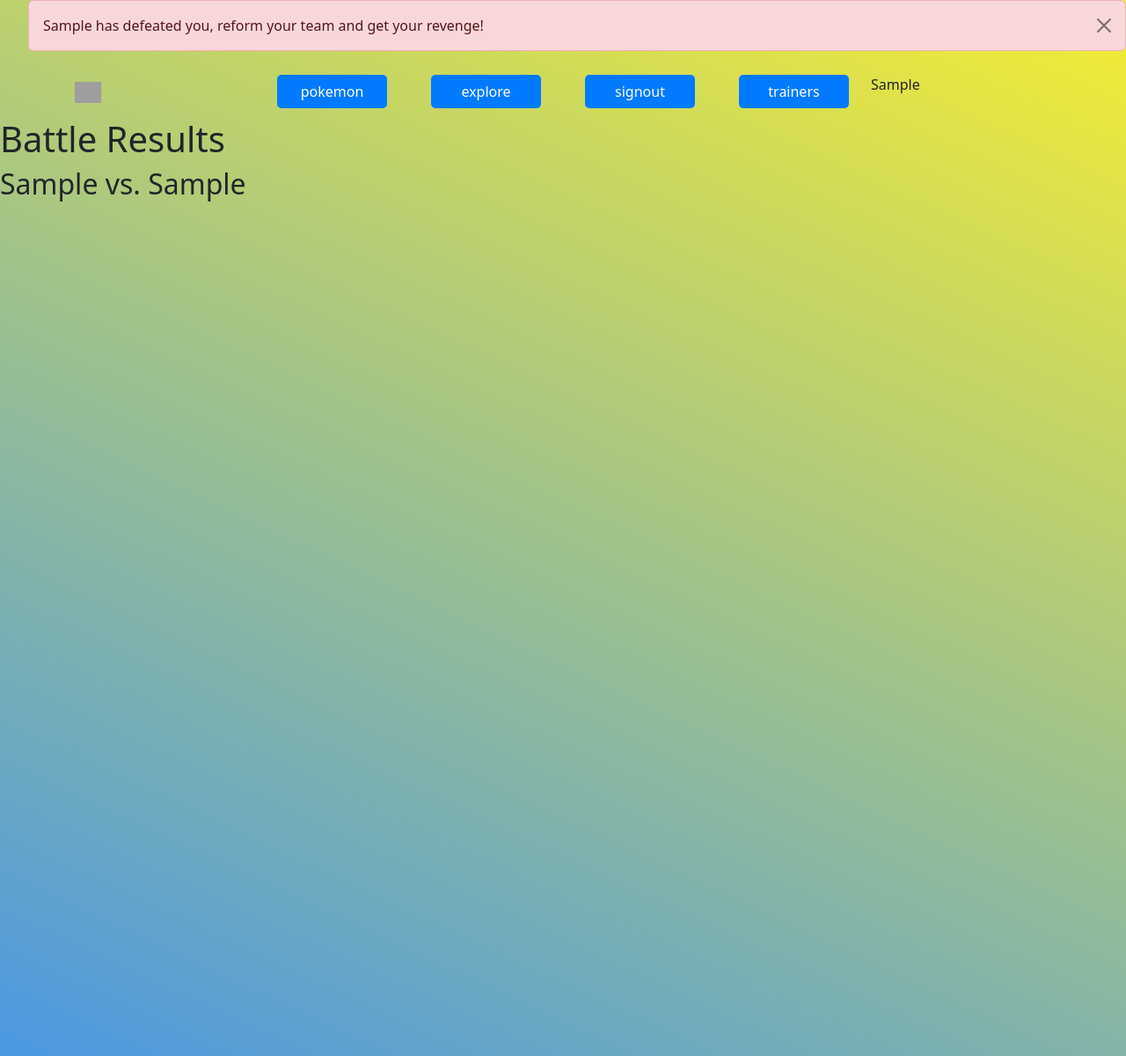
After one commit to JMandy96/Pokemon_App, a Flask app: page /battle/1/1 in a window 1280 px wide. The commit adds this page. Shown: the whole page at 88% size. Run offline with Flask 3, Linux system fonts and the light colour scheme; the visitor is signed in with stand-in values (Sample User, id 1); data that the repository does not hold is empty; grey boxes are pictures that could not be loaded.

Commit message:
'BATTLESBOI!!

```diff
--- /dev/null
+++ b/app/blueprints/main/main_templates/battle.html
@@ -0,0 +1,28 @@
+{% extends 'base.html' %}
+{% block title %} Battle Results {% endblock %}
+
+{% block content %}
+    {% include "includes/nav.html" %}
+
+    <h1>Battle Results</h1>
+    <h2>{{ user1.first_name }} vs. {{ user2.first_name }}</h2>
+
+    {% for pokemon1, pokemon2 in battle_results %}
+    <div class="battle">
+    <div class="team1">
+        <h3>{{ user1.first_name }}'s Pokémon:</h3>
+        <ul>
+            <li><img src="{{ pokemon1.sprite }}" alt="{{ pokemon1.name }}"></li>
+            <li>{{ pokemon1.name }} - Current Health: {{ pokemon1.current_hp }}</li>
+        </ul>
+    </div>
+    <div class="team2">
+        <h3>{{ user2.first_name }}'s Pokémon:</h3>
+        <ul>
+            <li><img src="{{ pokemon2.sprite }}" alt="{{ pokemon2.name }}"></li>
+            <li>{{ pokemon2.name }} - Current Health: {{ pokemon2.current_hp }}</li>
+        </ul>
+    </div>
+</div>
+    {% endfor %}
+{% endblock %}
--- a/app/blueprints/main/routes.py
+++ b/app/blueprints/main/routes.py
@@ -5,6 +5,7 @@ import requests
 from .forms import PokedexForm
 from flask_login import current_user, login_required
 from app.models import Pokemon, db, User
+import random
 
 
 @main.route('/pokedex/<int:user_id>', methods=['GET', 'POST'])
@@ -37,9 +38,10 @@ def catchpokemon(user_id):
                     name=pokemon_info[0]['pokemon_name'],
                     element=pokemon_info[0]['element'],
                     base_hp=pokemon_info[0]['base_hp'],
+                    current_hp=pokemon_info[0]['current_hp'],
                     base_defense=pokemon_info[0]['base_defense'],
                     base_attack=pokemon_info[0]['base_attack'],
-                    abilities=pokemon_info[0]['ability']
+                    abilities=pokemon_info[0]['abilities']
                     )
                     db.session.add(captured_pokemon)
                     current_user.partied_pokemon.append(captured_pokemon)
@@ -53,9 +55,10 @@ def catchpokemon(user_id):
                     name=pokemon_info[0]['pokemon_name'],
                     element=pokemon_info[0]['element'],
                     base_hp=pokemon_info[0]['base_hp'],
+                    current_hp=pokemon_info[0]['current_hp'],
                     base_defense=pokemon_info[0]['base_defense'],
                     base_attack=pokemon_info[0]['base_attack'],
-                    abilities=pokemon_info[0]['ability']
+                    abilities=pokemon_info[0]['abilities']
                 )
                 db.session.add(stored_pokemon)
                 current_user.stored_pokemon.append(stored_pokemon)
@@ -71,9 +74,10 @@ def catchpokemon(user_id):
                     name=pokemon_info[0]['pokemon_name'],
                     element=pokemon_info[0]['element'],
                     base_hp=pokemon_info[0]['base_hp'],
+                    current_hp=pokemon_info[0]['current_hp'],
                     base_defense=pokemon_info[0]['base_defense'],
                     base_attack=pokemon_info[0]['base_attack'],
-                    abilities=pokemon_info[0]['ability']
+                    abilities=pokemon_info[0]['abilities']
                 )
                 db.session.add(stored_pokemon)
                 db.session.commit()
@@ -89,20 +93,26 @@ def catchpokemon(user_id):
 
 
 def get_pokemon_info(data):
-    pokemon_data = []
+
+    pokemon_li = []
     for pokemon in data:
-        pokemon_dict = {
+        if len(pokemon["abilities"]) == 1:
+            ability_string = pokemon["abilities"][0]["ability"]["name"]
+        else:
+            ability_string = pokemon["abilities"][0]["ability"]["name"] + ", " + pokemon["abilities"][1]["ability"]["name"]
+        pokemon_set = {
             'sprite': pokemon["sprites"]["front_shiny"],
             'pokedex_number': pokemon['id'],
             'pokemon_name': pokemon["forms"][0]["name"],
             'element':pokemon["types"][0]["type"]["name"],
             'base_hp': pokemon["stats"][0]["base_stat"],
+            'current_hp': pokemon["stats"][0]["base_stat"],
             'base_defense': pokemon["stats"][2]["base_stat"],
             'base_attack': pokemon["stats"][1]["base_stat"],
-            'ability': pokemon["abilities"][0]["ability"]["name"] + ", " + pokemon["abilities"][1]["ability"]["name"]
+            'abilities': ability_string
         }
-        pokemon_data.append(pokemon_dict)
-    return pokemon_data
+        pokemon_li.append(pokemon_set)
+    return pokemon_li
 
 
 
@@ -139,5 +149,91 @@ def release_pokemon(user_id, pokemon_name):
 
 @main.route('/all_pokemon')
 def all_pokemon():
-    pokemon_list = Pokemon.query.all()
-    return render_template('all_pokemon.html', pokemon_list=pokemon_list)
+    form = PokedexForm()
+    url = 'https://pokeapi.co/api/v2/pokemon?limit=151'
+    response = requests.get(url)
+
+    if response.ok:
+        data = response.json()
+        pokemon_results = data['results']
+        existing_pokemon_names = [pokemon.name for pokemon in current_user.partied_pokemon] + [pokemon.name for pokemon in current_user.stored_pokemon]
+        filtered_pokemon = [pokemon for pokemon in pokemon_results if pokemon['name'] not in existing_pokemon_names]
+
+        random_pokemon = random.sample(filtered_pokemon,10)
+
+        random_pokemon_list = []
+
+        for pokemon in random_pokemon:
+            pokemon_url = pokemon['url']
+            pokemon_response = requests.get(pokemon_url)
+
+            if pokemon_response.ok:
+                pokemon_data = pokemon_response.json()
+                pokemon_info = get_pokemon_info([pokemon_data])
+
+                random_pokemon_list.append(pokemon_info[0])
+
+        return render_template('all_pokemon.html', pokemon_list=random_pokemon_list, form=form)
+
+    return render_template('all_pokemon.html', error='Failed to fetch Pokémon data')
+
+
+@main.route('/trainers')
+def all_trainers():
+    trainers = User.query.filter(User.id != current_user.id).all()
+    return render_template('trainers.html', trainers=trainers)
+
+@main.route('/battle/<int:user_id1>/<int:user_id2>', methods=['GET', 'POST'])
+@login_required
+def battle(user_id1, user_id2):
+    user1 = current_user
+    user2 = User.query.get(user_id2)
+
+    user1_pokemon = user1.partied_pokemon.all()
+    user2_pokemon = user2.partied_pokemon.all()
+
+    battle_results = []
+
+    while user1_pokemon and user2_pokemon:
+
+
+        user1_pokemon[0].current_hp, user2_pokemon[0].current_hp = battle_pokemon(user1, user1_pokemon[0], user2, user2_pokemon[0])
+
+        battle_results.append((user1_pokemon[0], user2_pokemon[0]))
+
+        if user1_pokemon[0].current_hp <= 0:
+            user1_pokemon.pop(0)
+
+        if user2_pokemon[0].current_hp <= 0:
+            user2_pokemon.pop(0)
+
+
+    winner = None
+
+    if not user1_pokemon:
+        winner = user2
+        flash(f"{user2.first_name} has defeated you, reform your team and get your revenge!", 'danger')
+    elif not user2_pokemon:
+        winner = user1
+        flash(f"congratulations {current_user.first_name} YOU WON!!", "success")
+
+
+
+    return render_template('battle.html', user1=user1, user2=user2, battle_results=battle_results, winner=winner, flash=flash)
+
+def battle_pokemon(attacker_user, attacker_pokemon, defender_user, defender_pokemon):
+    attacker_current_health = attacker_pokemon.current_hp
+    defender_current_health = defender_pokemon.current_hp
+
+    while attacker_current_health > 0 and defender_current_health > 0:
+        damage_to_defender = max(0, attacker_pokemon.base_attack - defender_pokemon.base_defense)
+        defender_current_health -= damage_to_defender
+
+
+        if defender_current_health <= 0:
+            break
+
+        damage_to_attacker = max(0, defender_pokemon.base_attack - attacker_pokemon.base_defense)
+        attacker_current_health -= damage_to_attacker
+
+    return attacker_current_health, defender_current_health
--- a/app/static/styles/styles.css
+++ b/app/static/styles/styles.css
@@ -1,98 +1,102 @@
-*{
-    padding: 0;
-    margin: 0;
-}
-
-.nav-list {
-    display: flex;
-    list-style-type: none;
+* {
     margin: 0;
     padding: 0;
-}
-
-.nav-button {
-    display: inline-block;
-    padding: 10px 20px;
-    background-color: #007bff;
-    color: white;
-    border: none;
-    border-radius: 5px;
-    text-decoration: none;
-    transition: background-color 0.3s ease;
-    margin: 0vw 2vw;
-}
-
-.nav-button:hover {
-    background-color: #0056b3;
+    box-sizing: border-box;
 }
 
 body{
-    background-color: #5e97d4;
-    background-image: linear-gradient(45deg, #5e97d4 0%, #FFFB7D 100%);
+    background: rgb(75,152,227);
+    background: linear-gradient(25deg, rgba(75,152,227,1) 0%, rgba(245,237,51,1) 100%);
+    height: 150vh;
+    min-height: 100vh;
+}
+.battle{
+    display: flex;
+    align-items: center;
+    justify-content: center;
+}
+.team1{
+    display: flex;
+    align-items: center;
+    justify-content: center;
+}
+.team2{
+    display: flex;
+    align-items: center;
+    justify-content: center;
+}
+
+.center-container{
+    text-align: center;
 }
 .card-container{
     display: flex;
     flex-wrap: wrap;
-    justify-content: space-between;
+    justify-content: space-around;
     margin-bottom: 20px;
 }
 .fire-card {
-    background-color: orangered;
+    background-color: orangered !important;
+}
+
+table tr.fire-card {
+    background-color: red !important;
 }
 
 .water-card {
-    background-color:dodgerblue;
+    background-color:dodgerblue !important;
 }
 
 .grass-card {
-    background-color: green;
+    background-color: green !important;
 }
 
 .normal-card {
-    background-color: grey;
+    background-color: grey !important;
 }
 .fighting-card{
-    background-color: maroon;
+    background-color: maroon !important;
 }
 .flying-card{
-    background-color: plum;
+    background-color: plum !important;
 }
 .poison-card{
-    background-color:blueviolet;
+    background-color:blueviolet !important;
 }
 .ground-card{
-    background-color: tan;
-    color:black;
+    background-color: tan !important;
+    color:black !important;
 }
 .rock-card{
-    background-color:peru;
+    background-color:peru !important;
 }
 .bug-card{
-    background-color: darkolivegreen;
+    background-color: darkolivegreen !important;
 }
 .ghost-card{
-    background-color: indigo;
+    background-color: indigo !important;
 }
 .steel-card{
     background-color: silver;
 }
 .electric-card{
     background-color: yellow;
+    color: black;
 }
 .psychic-card{
-    background-color: fuchsia;
+    background-color:darkmagenta;
 }
 .ice-card{
     background-color:aqua;
 }
 .dragon-card{
-    background-color: purple;
+    background-color: purple !important;
 }
 .dark-card{
-    background-color: darkslategrey;
+    background-color: darkslategrey !important;
 }
 .fairy-card{
-    background-color: hotpink;
+    background-color: hotpink !important;
 }
 
 
@@ -101,31 +105,67 @@ body{
     display: flex;
     justify-content: center;
     align-items: center;
+
 }
-.pokeball_img {
+.pokeball_img{
     color: white;
-    background-image: url("../images/pokeball.png");
-    background-repeat: no-repeat;
-    background-size: contain;
-    width: 100%;
-    height: auto;
-    padding: 10px;
+    background-image : url("../images/pokeball.png");
+    background-repeat:no-repeat;
+    width: 600px;
+    height:550px;
+    padding-left: 2vw;
     display: flex;
     justify-content: center;
     align-items: center;
 }
-.catch_release {
-    position: absolute;
-    top: 50%;
-    left: 50%;
-    transform: translate(-50%, -50%);
+.catch_release{
     display: flex;
     flex-direction: column;
     justify-content: center;
     align-items: center;
+    margin-right: 4vw;
+    margin-top:5vh;
+}
+
+nav {
+    display: flex;
+    justify-content: center;
+    align-items: center;
+    padding: 10px;
+    width: 100%;
+}
+.nav-list{
+    margin-top: 2vh;
+    display: flex;
+    justify-content: center;
+    padding: 0;
+    list-style-type: none;
+
+}
+
+
+.nav-container {
+    display: flex;
+    justify-content: space-between;
+    align-items: center;
+    width: 100%;
+    margin: 0 75px;
+}
+
+.nav-left {
+    flex: 1;
+    padding: 0;
     margin: 0;
 }
 
+.nav-center {
+    flex: 2;
+    text-align: center;
+}
+
+.nav-right {
+    flex: 1;
+}
 .grass_img{
     background-image : url("../images/grass.jpg");
     width: 100%;
@@ -135,21 +175,51 @@ body{
     justify-content: center;
     align-items: center;
 }
+.nav-list {
+    display: flex;
+    list-style-type: none;
+    align-items: center;
+    justify-content: center;
+    margin: 0;
+    padding: 0;
+    border: none;
+}
 
+.nav-button {
+    display: inline-block;
+    padding: 7px 20px;
+    background-color: #007bff;
+    color: white;
+    border: none;
+    border-radius: 5px;
+    text-decoration: none;
+    margin: 0 2vw;
+    transition: background-color 0.3s ease;
+    vertical-align: top;
+    margin: 0 25px;
+    height: 38px;
+    width: 125px;
+}
+
+.nav-button:hover {
+    background-color: #0056b3;
+}
 .table-responsive {
     overflow-x: auto;
+    display: flex;
+    justify-content: center;
+    align-items: center;
+}
+.table{
+    width:75%;
+}
+.battle-button{
+    display: flex;
+    justify-content: center;
+    align-items: center;
 }
 
-
 @media (max-width: 768px) {
-
-    .nav-list {
-        flex-direction: column;
-    }
-
-    .nav-button {
-        margin: 10px 0;
-    }
     .card-container {
         justify-content: center;
     }
@@ -157,19 +227,6 @@ body{
     .card {
         width: 100%;
         margin-bottom: 20px;
-    }
-
-    .pokeball_img {
-        color: white;
-        background-image: url("../images/pokeball.png");
-        background-repeat: no-repeat;
-        background-size: contain;
-        width: 100%;
-        height: auto;
-        padding: 10px;
-        display: flex;
-        justify-content: center;
-        align-items: center;
     }
 
     .form_container,
@@ -195,8 +252,4 @@ body{
     .grass_img {
         height: 15vh;
     }
-    .table-responsive {
-        width: 100%;
-        margin-bottom: 20px;
-    }
 }
--- a/app/templates/includes/nav.html
+++ b/app/templates/includes/nav.html
@@ -10,24 +10,28 @@
             <ul class="nav-list">
                 {% if current_user.is_authenticated %}
                 <li>
-                    <a href="{{ url_for('main.catchpokemon', user_id= current_user.id)}}" class="nav-button">pokemon list</a>
+                    <a href="{{ url_for('main.catchpokemon', user_id= current_user.id)}}" class="nav-button">pokemon</a>
                 </li>
                 <li>
-                    <a href="{{ url_for('main.all_pokemon') }}" class="nav-button">All Pokemon</a>
+                    <a href="{{ url_for('main.all_pokemon') }}" class="nav-button">explore</a>
                 </li>
                 <li>
                     <a href="{{ url_for('auth.logout')}}" class="nav-button">signout</a>
                 </li>
-                <p class="fw-light">{{ current_user.first_name }}</p>
+                <li>
+                    <a href="{{ url_for('main.all_trainers')}}" class="nav-button">trainers</a>
+                </li>
+
                 {% else %}
                 <li>
-                    <button><a href="{{ url_for('auth.login') }}">Login</a></button>
-                    <button><a href="{{url_for('auth.sign_up')}}">sign-up</a></button>
-
+                    <a href="{{ url_for('auth.login') }}" class="nav-button">Login</a>
+                </li>
+                <li>
+                    <a href="{{url_for('auth.sign_up')}}" class="nav-button">sign-up</a>
                 </li>
                 {% endif %}
             </ul>
         </div>
-        <div class="nav-right"></div>
+        <div class="nav-right"><p class="fw-light">{{ current_user.first_name }}</p></div>
     </div>
 </nav>
```
Also changed, not shown: app/__init__.py (+22 -19 lines), app/blueprints/main/main_templates/all_pokemon.html (+14 -11 lines), app/blueprints/main/main_templates/pokedex.html (+10 -6 lines), app/blueprints/main/main_templates/trainers.html (added, +51 -0 lines), app/models.py (+6 -4 lines), migrations/versions/edf9739cd316_.py (renamed from migrations/versions/31f5444f4dc3_.py, +7 -6 lines), app/static/images/pokeball.png.
